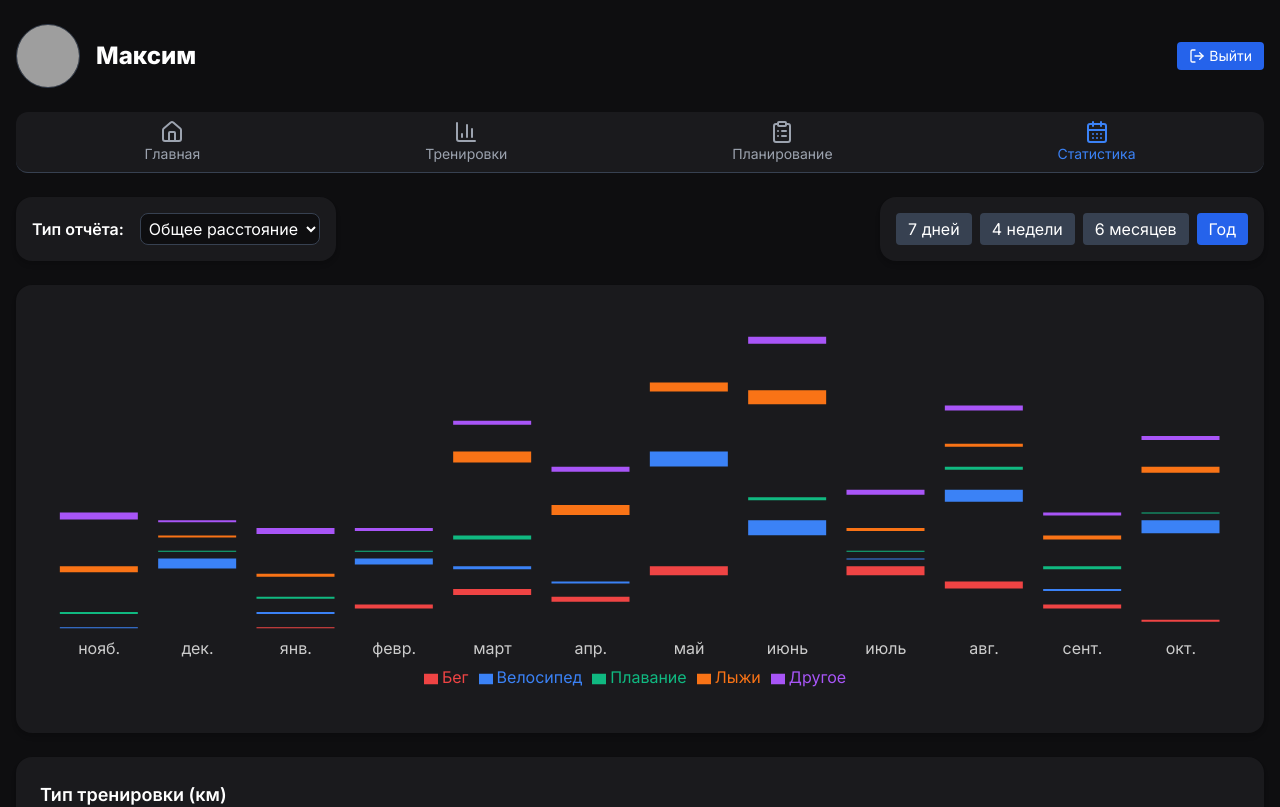
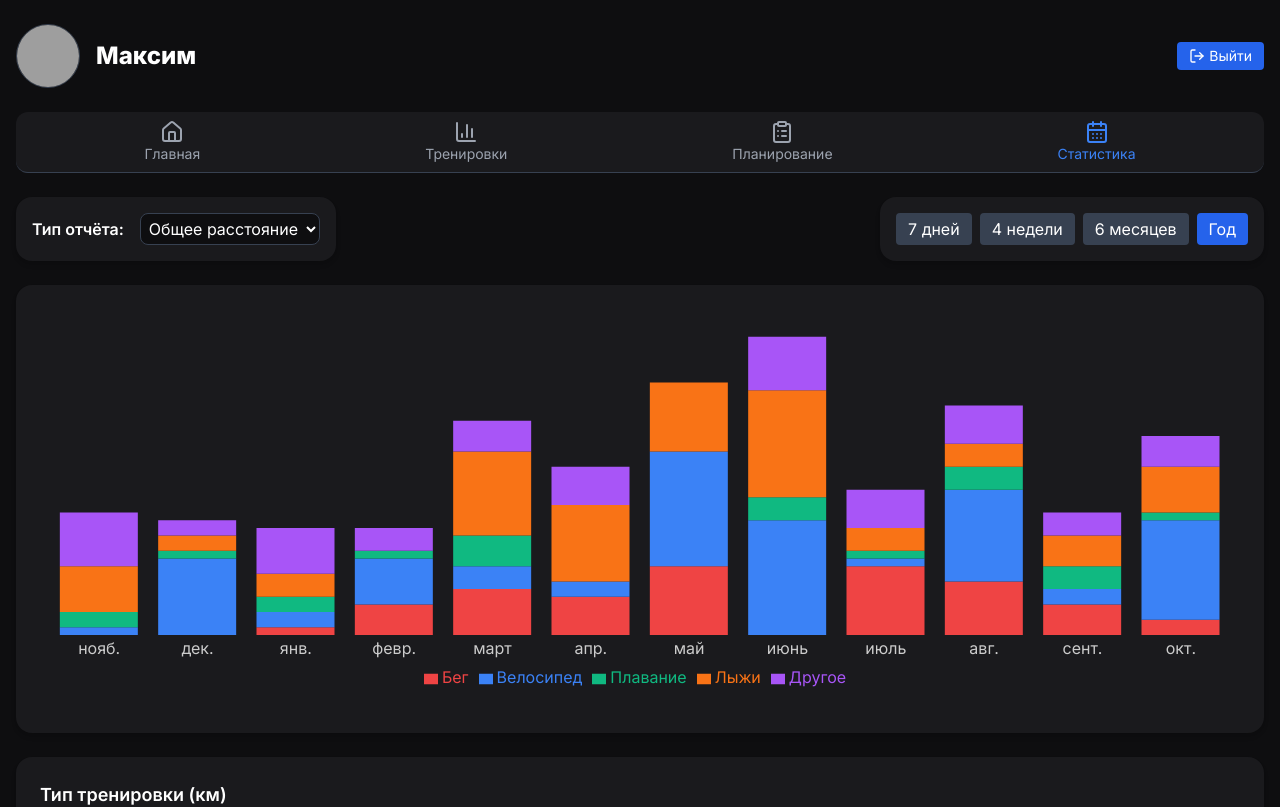
Before and after one commit to mbaliabin/dagbook-test, a React (Vite) app in the folder fasx-frontend/: page /statistics in a window 1280 px wide. Shown: the top 807 px of the page. Built offline with nearby package versions, Linux system fonts and the light colour scheme; grey boxes are pictures that could not be loaded.

Commit message:
Доработка StatisticsPage.tsx 110

```diff
--- a/fasx-frontend/src/pages/StatisticsPage.tsx
+++ b/fasx-frontend/src/pages/StatisticsPage.tsx
@@ -1,5 +1,13 @@
 import React, { useState } from "react";
-import { BarChart, Bar, XAxis, Tooltip, Legend, ResponsiveContainer, Cell } from "recharts";
+import {
+  BarChart,
+  Bar,
+  XAxis,
+  Tooltip,
+  Legend,
+  ResponsiveContainer,
+  Cell,
+} from "recharts";
 import { Home, BarChart3, ClipboardList, CalendarDays, LogOut } from "lucide-react";
 import { useNavigate, useLocation } from "react-router-dom";
 import dayjs from "dayjs";
@@ -31,27 +39,39 @@ export default function StatisticsPage() {
   const trainingTypes = ["Бег", "Велосипед", "Плавание", "Лыжи", "Другое"];
   const enduranceZones = ["I1", "I2", "I3", "I4", "I5"];
 
-  // Форматирование времени для таблицы 0:0
-  const formatTableTime = (minutes: number) => `${Math.floor(minutes / 60)}:${minutes % 60}`;
-  // Форматирование времени для тултипа 0 ч 0 м
-  const formatTooltipTime = (minutes: number) => `${Math.floor(minutes / 60)} ч ${minutes % 60} м`;
+  // Формат времени для таблицы
+  const formatTimeTable = (minutes: number) => {
+    const h = Math.floor(minutes / 60);
+    const m = minutes % 60;
+    return `${h}:${m}`;
+  };
+
+  // Формат времени для тултипа
+  const formatTooltipTime = (minutes: number) => {
+    const h = Math.floor(minutes / 60);
+    const m = minutes % 60;
+    return `${h} ч ${m} м`;
+  };
 
   const generateData = () => {
     const today = dayjs();
+    const data: any[] = [];
     const types = reportType === "Выносливость" ? enduranceZones : trainingTypes;
+
     const maxValues: any = {
       "Общее расстояние": { Бег: 10, Лыжи: 15, Велосипед: 20, Плавание: 5, Другое: 8 },
-      "Длительность": { Бег: 60, Лыжи: 90, Велосипед: 120, Плавание: 30, Другое: 45 },
-      "Выносливость": { I1: 60, I2: 50, I3: 40, I4: 30, I5: 20 }
+      "Длительность": { Бег: 75, Лыжи: 90, Велосипед: 120, Плавание: 30, Другое: 45 },
+      "Выносливость": { I1: 60, I2: 50, I3: 40, I4: 30, I5: 20 },
     };
 
     let points = interval === "7 дней" ? 7 : interval === "4 недели" ? 4 : interval === "6 месяцев" ? 6 : 12;
 
-    const data: any[] = [];
     for (let i = points - 1; i >= 0; i--) {
-      let label = interval === "7 дней" ? today.subtract(i, "day").format("DD MMM")
-        : interval === "4 недели" ? `Нед ${today.subtract(i, "week").startOf("week").format("DD/MM")}`
-        : today.subtract(i, "month").format("MMM");
+      let label = "";
+      if (interval === "7 дней") label = today.subtract(i, "day").format("DD MMM");
+      else if (interval === "4 недели")
+        label = `Нед ${today.subtract(i, "week").startOf("week").format("DD/MM")}`;
+      else label = today.subtract(i, "month").format("MMM");
 
       const item: any = { label };
       types.forEach((t) => {
@@ -59,11 +79,15 @@ export default function StatisticsPage() {
       });
       data.push(item);
     }
+
     return data;
   };
 
   const chartData = generateData();
-  const months = chartData.map(d => d.label);
+  const months = chartData.map((d) => d.label);
+
+  // Сумма для таблицы
+  const sumByType = (type: string) => chartData.reduce((sum, d) => sum + d[type], 0);
 
   return (
     <div className="min-h-screen bg-[#0e0e10] text-white px-4 py-6">
@@ -72,12 +96,19 @@ export default function StatisticsPage() {
         {/* Верхняя плашка — аватар, имя и кнопка Выйти */}
         <div className="flex flex-col md:flex-row md:items-center md:justify-between gap-4">
           <div className="flex items-center space-x-4">
-            <img src="/profile-avatar.jpg" alt="Avatar" className="w-16 h-16 rounded-full object-cover border border-gray-700" />
+            <img
+              src="/profile-avatar.jpg"
+              alt="Avatar"
+              className="w-16 h-16 rounded-full object-cover border border-gray-700"
+            />
             <div>
               <h1 className="text-2xl font-bold text-white">{name}</h1>
             </div>
           </div>
-          <button onClick={handleLogout} className="bg-blue-600 hover:bg-blue-700 text-white text-sm px-3 py-1 rounded flex items-center">
+          <button
+            onClick={handleLogout}
+            className="bg-blue-600 hover:bg-blue-700 text-white text-sm px-3 py-1 rounded flex items-center"
+          >
             <LogOut className="w-4 h-4 mr-1" /> Выйти
           </button>
         </div>
@@ -91,7 +122,9 @@ export default function StatisticsPage() {
               <button
                 key={item.path}
                 onClick={() => navigate(item.path)}
-                className={`flex flex-col items-center text-sm transition-colors ${isActive ? "text-blue-500" : "text-gray-400 hover:text-white"}`}
+                className={`flex flex-col items-center text-sm transition-colors ${
+                  isActive ? "text-blue-500" : "text-gray-400 hover:text-white"
+                }`}
               >
                 <Icon className="w-6 h-6" />
                 <span>{item.label}</span>
@@ -140,15 +173,15 @@ export default function StatisticsPage() {
                   return (
                     <div className="bg-[#1a1a1d]/90 text-white p-2 rounded shadow-md text-sm">
                       <div className="font-semibold">{label}</div>
-                      {payload.map(p => (
+                      {payload.map((p) => (
                         <div key={p.name} className="flex justify-between">
                           <span>{p.name}</span>
-                          <span>{reportType === "Выносливость" || reportType === "Длительность" ? formatTooltipTime(p.value) : p.value}</span>
+                          <span>{formatTooltipTime(p.value)}</span>
                         </div>
                       ))}
                       <div className="border-t border-gray-600 mt-1 pt-1 flex justify-between font-semibold">
                         <span>Общее</span>
-                        <span>{reportType === "Выносливость" || reportType === "Длительность" ? formatTooltipTime(total) : total}</span>
+                        <span>{formatTooltipTime(total)}</span>
                       </div>
                     </div>
                   );
@@ -156,19 +189,30 @@ export default function StatisticsPage() {
               />
               <Legend wrapperStyle={{ color: "#fff" }} />
               {(reportType === "Выносливость" ? enduranceZones : trainingTypes).map((t, idx) => {
-                const colors = ["#ef4444","#3b82f6","#10b981","#f97316","#a855f7"];
+                const colors = ["#ef4444", "#3b82f6", "#10b981", "#f97316", "#a855f7"];
                 return (
                   <Bar
                     key={t}
                     dataKey={t}
                     stackId="a"
                     fill={colors[idx % colors.length]}
-                    onMouseEnter={(_, i) => setHoveredBar({ index: i, key: t })}
-                    onMouseLeave={() => setHoveredBar(null)}
+                    isAnimationActive={false}
                   >
                     {chartData.map((entry, i) => {
                       const isActive = hoveredBar?.index === i && hoveredBar?.key === t;
-                      return <Cell key={i} height={entry[t]} fill={colors[idx % colors.length]} style={isActive ? { transform: "scale(1.1)", transformOrigin: "bottom" } : {}} />;
+                      return (
+                        <Cell
+                          key={i}
+                          fill={colors[idx % colors.length]}
+                          onMouseEnter={() => setHoveredBar({ index: i, key: t })}
+                          onMouseLeave={() => setHoveredBar(null)}
+                          style={{
+                            transform: isActive ? "scale(1.05)" : "scale(1)",
+                            transformOrigin: "bottom",
+                            transition: "transform 0.2s",
+                          }}
+                        />
+                      );
                     })}
                   </Bar>
                 );
@@ -180,7 +224,9 @@ export default function StatisticsPage() {
         {/* Таблица */}
         <div className="bg-[#1a1a1d] p-6 rounded-2xl shadow-md mb-10">
           <h2 className="text-lg font-semibold mb-3">
-            {reportType === "Выносливость" ? "Зоны выносливости (мин)" : `Тип тренировки (${reportType === "Общее расстояние" ? "км" : "мин"})`}
+            {reportType === "Выносливость"
+              ? "Зоны выносливости (мин)"
+              : `Тип тренировки (${reportType === "Общее расстояние" ? "км" : "мин"})`}
           </h2>
           <div className="overflow-x-auto">
             <table className="w-full text-sm text-gray-300 border-collapse border border-gray-800 rounded-xl overflow-hidden">
@@ -190,24 +236,31 @@ export default function StatisticsPage() {
                     {reportType === "Выносливость" ? "Зона" : "Тип тренировки"}
                   </th>
                   {months.map((m) => (
-                    <th key={m} className="py-3 px-2 text-center border-r border-gray-700/70">{m}</th>
+                    <th key={m} className="py-3 px-2 text-center border-r border-gray-700/70">
+                      {m}
+                    </th>
                   ))}
                   <th className="py-3 px-2 text-center text-blue-400 border-l border-gray-800">Общее</th>
                 </tr>
               </thead>
               <tbody>
-                {(reportType === "Выносливость" ? enduranceZones : trainingTypes).map((type) => (
+                {(reportType === "Выносливость"
+                  ? enduranceZones
+                  : trainingTypes
+                ).map((type) => (
                   <tr key={type} className="border-b border-gray-800">
                     <td className="py-3 px-3 border-r border-gray-800">{type}</td>
                     {chartData.map((d, i) => (
                       <td key={i} className="text-center py-3">
-                        {reportType === "Общее расстояние" ? d[type].toFixed(1) : formatTableTime(d[type])}
+                        {reportType === "Общее расстояние"
+                          ? d[type].toFixed(1)
+                          : formatTimeTable(d[type])}
                       </td>
                     ))}
                     <td className="text-center text-blue-400 py-3">
                       {reportType === "Общее расстояние"
                         ? chartData.reduce((sum, d) => sum + d[type], 0).toFixed(1)
-                        : formatTableTime(chartData.reduce((sum, d) => sum + d[type], 0))}
+                        : formatTimeTable(chartData.reduce((sum, d) => sum + d[type], 0))}
                     </td>
                   </tr>
                 ))}
```
